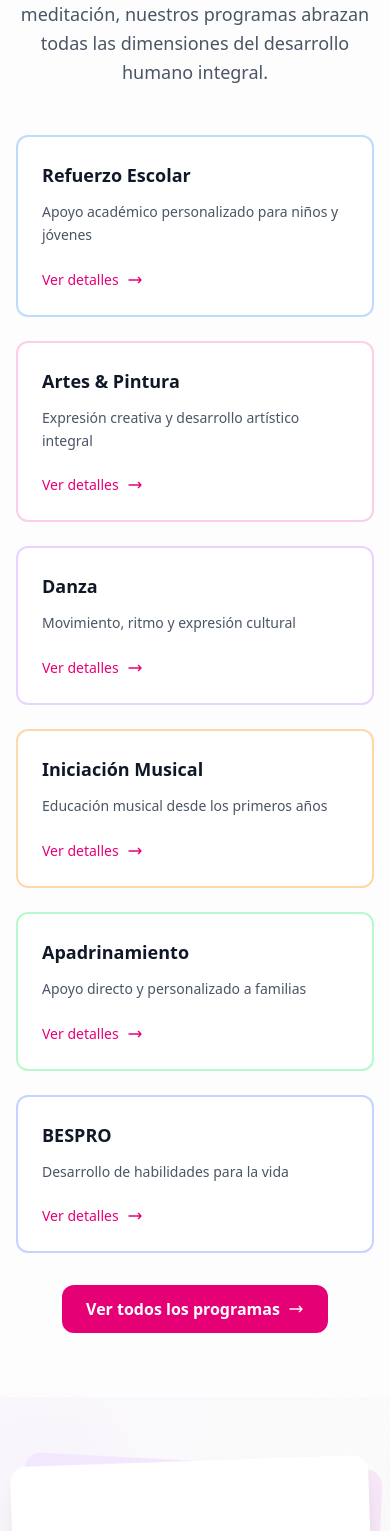
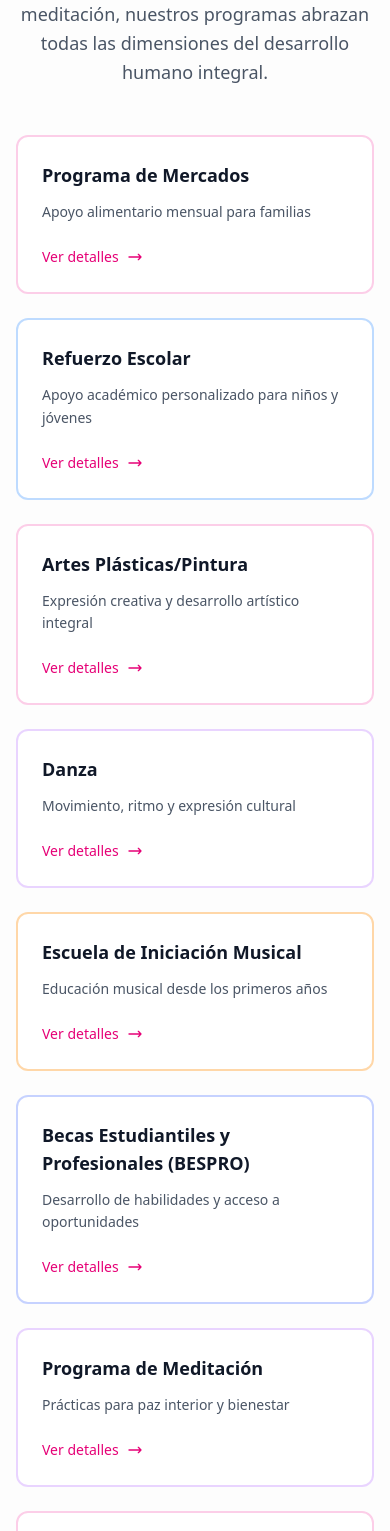
Before and after one commit to Jeda-ca/fundacion-app, a React (Vite) app in the folder frontend/: page / in a window 390 px wide. Shown: the part 3040-4571 px from the top of the page. Built offline with nearby package versions, Linux system fonts and the light colour scheme.

Commit message:
Página Programas versión terminada: anclas y rutas de Programas (Inicio + NavBar + navData) + scroll hacia hash por Nav

```diff
--- a/frontend/src/components/NavBar.tsx
+++ b/frontend/src/components/NavBar.tsx
@@ -60,6 +60,19 @@ export default function NavBar() {
     setLanguageOpen(false)
   }, [location.pathname])
 
+  // Scroll suave a secciones con hash
+useEffect(() => {
+  if (location.hash) {
+    const id = location.hash.replace('#','');
+    const el = document.getElementById(id);
+    if (el) {
+      const y = el.getBoundingClientRect().top + window.pageYOffset - 90;
+      window.scrollTo({ top: y, behavior: 'smooth' });
+    }
+  }
+}, [location]);
+
+
   return (
     <nav className="bg-[#E297C2] shadow-sm">
       <div className="max-w-7xl mx-auto px-4 md:px-6 flex items-center justify-between">
@@ -109,19 +122,18 @@ export default function NavBar() {
                       <div
                         id="programas-dropdown"
                         role="menu"
-                        className={`${programasOpen ? "block" : "hidden"} absolute left-0 top-full w-64
-                                    bg-white border border-pink-300 rounded-lg shadow-xl z-20
-                                    pt-2`} // padding-top para continuidad
+                        className={`${programasOpen ? "block" : "hidden"} absolute left-0 top-full w-64 bg-white border border-pink-300 rounded-lg shadow-xl z-20 pt-2`}
                       >
                         <ul className="py-2">
                           {programasDropdown.map((x) => (
                             <li key={x.id}>
                               <Link
-                                to={`/programas#${x.path.split('/').pop()}`}
+                                to={x.path}
                                 className="block px-4 py-3 font-[Poppins] text-gray-700 hover:bg-pink-100 hover:text-pink-700 transition-colors"
                               >
-                                {x.name}
+                              {x.name}
                               </Link>
+
                             </li>
                           ))}
                         </ul>
@@ -135,7 +147,7 @@ export default function NavBar() {
                 </li>
               ))}
 
-              {/* Login en mobile - CAMBIAR A NUEVA PESTAÑA */}
+              {/* Login en mobile */}
               <li className="md:hidden mt-2">
                 <button
                   onClick={() => {
--- a/frontend/src/data/inicioData.ts
+++ b/frontend/src/data/inicioData.ts
@@ -94,8 +94,13 @@ export const programasData: SeccionData = {
   descripcion: "Desde refuerzo escolar hasta artes y meditación, nuestros programas abrazan todas las dimensiones del desarrollo humano integral."
 };
 
-// ¡RECORDATORIO!: Agregar URL a cada programa para redireccionamiento
 export const programas: Programa[] = [
+  {
+    name: "Programa de Mercados",
+    desc: "Apoyo alimentario mensual para familias",
+    color: "border-pink-200 hover:border-pink-400",
+    url: "/programas#programa-mercados"
+  },
   {
     name: "Refuerzo Escolar",
     desc: "Apoyo académico personalizado para niños y jóvenes",
@@ -103,10 +108,10 @@ export const programas: Programa[] = [
     url: "/programas#refuerzo-escolar"
   },
   {
-    name: "Artes & Pintura",
+    name: "Artes Plásticas/Pintura",
     desc: "Expresión creativa y desarrollo artístico integral",
     color: "border-pink-200 hover:border-pink-400",
-    url: "/programas#artes-pintura"
+    url: "/programas#artes-plasticas-pintura"
   },
   {
     name: "Danza",
@@ -115,24 +120,30 @@ export const programas: Programa[] = [
     url: "/programas#danza"
   },
   {
-    name: "Iniciación Musical",
+    name: "Escuela de Iniciación Musical",
     desc: "Educación musical desde los primeros años",
     color: "border-orange-200 hover:border-orange-400",
-    url: "/programas#iniciacion-musical"
+    url: "/programas#escuela-iniciacion-musical"
+  },
+  {
+    name: "Becas Estudiantiles y Profesionales (BESPRO)",
+    desc: "Desarrollo de habilidades y acceso a oportunidades",
+    color: "border-indigo-200 hover:border-indigo-400",
+    url: "/programas#bespro"
+  },
+  {
+    name: "Programa de Meditación",
+    desc: "Prácticas para paz interior y bienestar",
+    color: "border-purple-200 hover:border-purple-400",
+    url: "/programas#programa-meditacion"
   },
   {
     name: "Apadrinamiento",
     desc: "Apoyo directo y personalizado a familias",
-    color: "border-green-200 hover:border-green-400",
+    color: "border-pink-200 hover:border-pink-400",
     url: "/programas#apadrinamiento"
-  },
-  {
-    name: "BESPRO",
-    desc: "Desarrollo de habilidades para la vida",
-    color: "border-indigo-200 hover:border-indigo-400",
-    url: "/programas#bespro"
   }
-];
+]
 
 export const espiritualidadData: SeccionData = {
   etiqueta: "Espiritualidad & Sanación",
--- a/frontend/src/data/navData.ts
+++ b/frontend/src/data/navData.ts
@@ -13,12 +13,12 @@ export const navLinks: NavLinkItem[] = [
     { id: 6, name: "Nuestras sedes", path: "/nuestras-sedes" },
 ]
 export const programasDropdown: NavLinkItem[] = [
-    { id: 1, name: "Refuerzo Escolar", path: "/programas/refuerzo-escolar" },
-    { id: 2, name: "Artes plásticas y pintura", path: "/programas/artes-plasticas-pintura" },
-    { id: 3, name: "Danza", path: "/programas/danza" },
-    { id: 4, name: "Escuela de iniciación musical", path: "/programas/iniciacion-musical" },
-    { id: 5, name: "Apadrinamiento", path: "/programas/apadrinamiento" },
-    { id: 6, name: "Mercados", path: "/programas/mercados" },
-    { id: 7, name: "BESPRO", path: "/programas/bespro" },
-    { id: 8, name: "Programa de Meditación", path: "/programas/meditacion" }
-]
+    { id: 1, name: "Programa de Mercados", path: "/programas#programa-mercados" },
+    { id: 2, name: "Refuerzo Escolar", path: "/programas#refuerzo-escolar" },
+    { id: 3, name: "Artes Plásticas/Pintura", path: "/programas#artes-plasticas-pintura" },
+    { id: 4, name: "Danza", path: "/programas#danza" },
+    { id: 5, name: "Escuela de Iniciación Musical", path: "/programas#escuela-iniciacion-musical" },
+    { id: 6, name: "Becas Estudiantiles y Profesionales (BESPRO)", path: "/programas#bespro" },
+    { id: 7, name: "Programa de Meditación", path: "/programas#programa-meditacion" },
+    { id: 8, name: "Apadrinamiento", path: "/programas#apadrinamiento" }
+];
--- a/frontend/src/pages/Programas.tsx
+++ b/frontend/src/pages/Programas.tsx
@@ -74,6 +74,7 @@ export default function Programas() {
         telefono: <path strokeLinecap="round" strokeLinejoin="round" strokeWidth={2} d="M3 5a2 2 0 012-2h3.28a1 1 0 01.948.684l1.498 4.493a1 1 0 01-.502 1.21l-2.257 1.13a11.042 11.042 0 005.516 5.516l1.13-2.257a1 1 0 011.21-.502l4.493 1.498a1 1 0 01.684.949V19a2 2 0 01-2 2h-1C9.716 21 3 14.284 3 6V5z" />,
         clipboard: <path strokeLinecap="round" strokeLinejoin="round" strokeWidth={2} d="M9 5H7a2 2 0 00-2 2v12a2 2 0 002 2h10a2 2 0 002-2V7a2 2 0 00-2-2h-2M9 5a2 2 0 002 2h2a2 2 0 002-2M9 5a2 2 0 012-2h2a2 2 0 012 2m-3 7h3m-3 4h3m-6-4h.01M9 16h.01" />,
         documento: <path strokeLinecap="round" strokeLinejoin="round" strokeWidth={2} d="M9 12h6m-6 4h6m2 5H7a2 2 0 01-2-2V5a2 2 0 012-2h5.586a1 1 0 01.707.293l5.414 5.414a1 1 0 01.293.707V19a2 2 0 01-2 2z" />,
+        crecimiento: <path strokeLinecap="round" strokeLinejoin="round" strokeWidth={2} d="M13 10V3L4 14h7v7l9-11h-7z" />,
         ubicacion: (
             <>
             <path strokeLinecap="round" strokeLinejoin="round" strokeWidth={2} d="M17.657 16.657L13.414 20.9a1.998 1.998 0 01-2.827 0l-4.244-4.243a8 8 0 1111.314 0z" />
@@ -206,7 +207,7 @@ export default function Programas() {
                         <div className="space-y-4">
                         <div className={`flex items-center gap-3 ${index % 2 === 1 ? 'lg:justify-end' : ''}`}>
                             <div className="w-12 h-12 lg:w-14 lg:h-14 bg-white rounded-2xl flex items-center justify-center shadow-lg">
-                            {renderIcon(programa.icono, 'w-6 h-6 lg:w-7 lg:h-7 text-green-600')}
+                            {renderIcon(programa.icono, 'w-6 h-6 lg:w-7 lg:h-7 text-pink-600')}
                             </div>
                             <h3 className="text-2xl lg:text-3xl font-bold text-gray-900">{programa.nombre}</h3>
                         </div>
```
